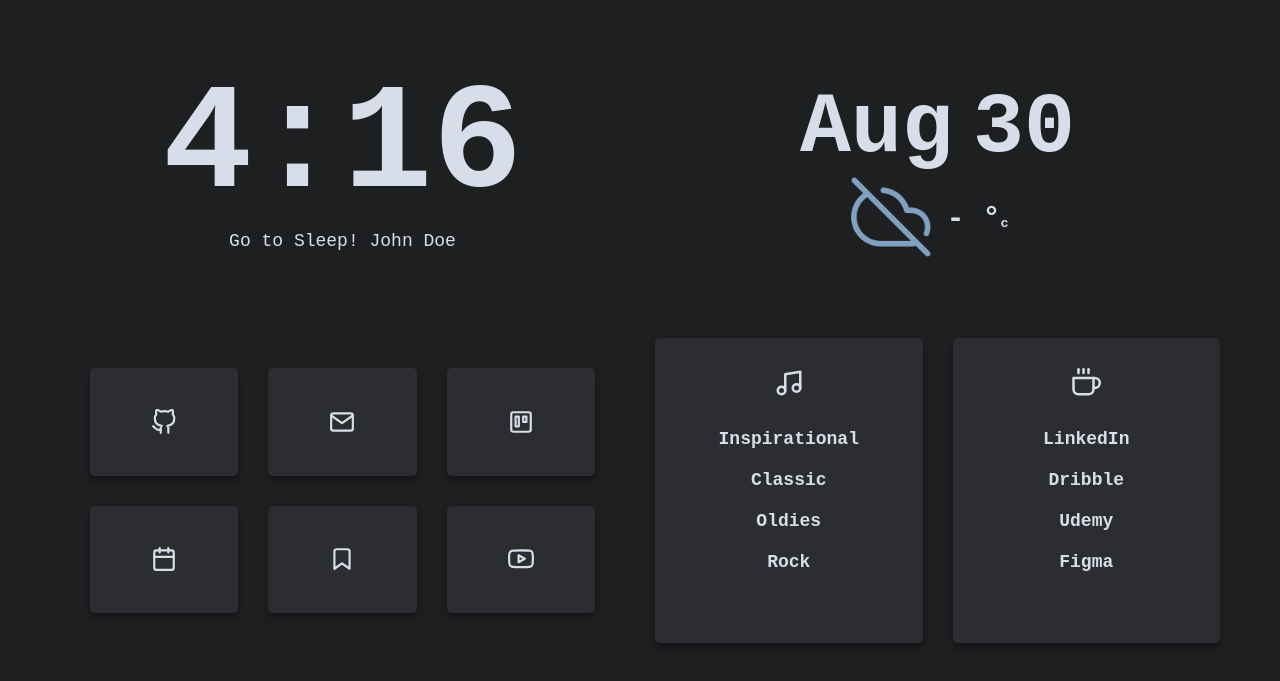
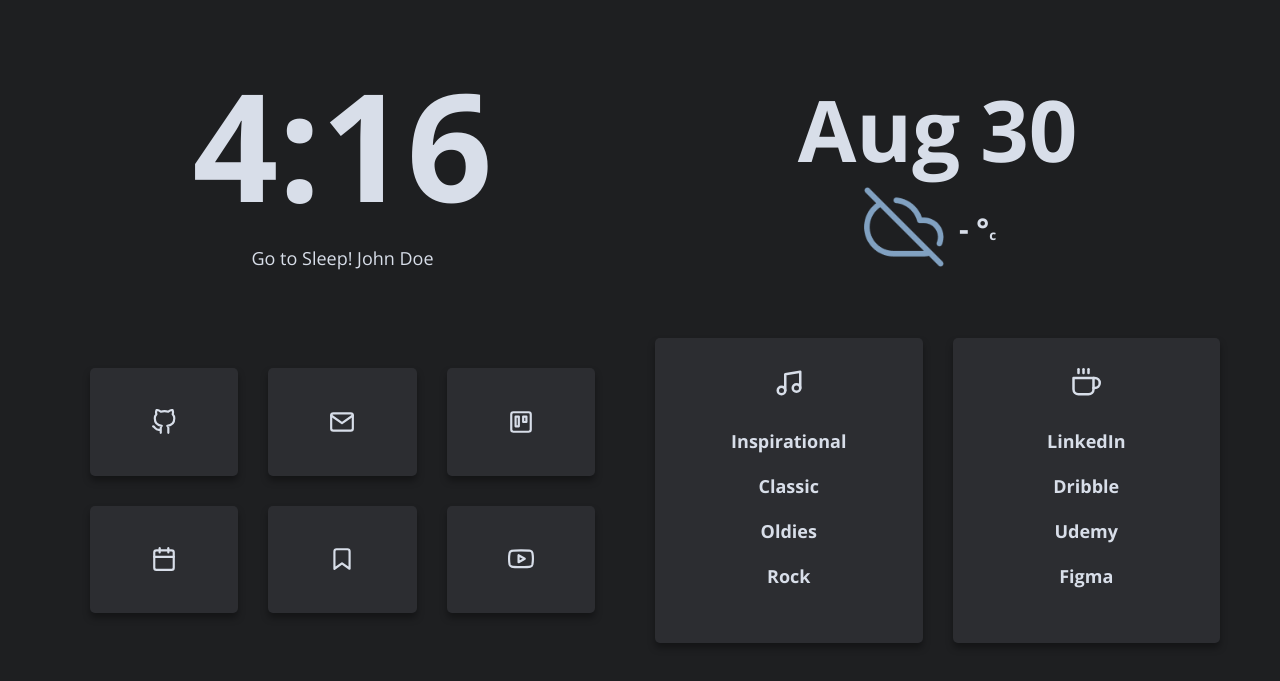
Before and after one commit to apetl/Bento, a website: page index.html in a window 1280 px wide. Shown: the part 77-758 px from the top of the page. Drawn offline with nearby package versions, Linux system fonts and the light colour scheme; no server answers.

Commit message:
Added open sans

```diff
--- a/index.html
+++ b/index.html
@@ -6,30 +6,30 @@
         <link rel="stylesheet" href="css/style.css" />
         <script src="https://unpkg.com/feather-icons"></script>
     </head>
-    <body>
+    <body class="darkfg darkbg">
         <div class="container">
-            <div class="hour">
-                <div class="clock">
-                    <div id="hour"></div>
-                    <div id="separator"></div>
-                    <div id="minutes"></div>
+            <div class="fblock">
+                <div class="clock ">
+                    <div id="hour" class="darkfg"></div>
+                    <div id="separator" class="darkfg"></div>
+                    <div id="minutes" class="darkfg"></div>
                 </div>
-                <div id="greetings"></div>
+                <div id="greetings" class="darkfg"></div>
             </div>
-            <div class="secon">
-                <div class="secon__date">
-                    <div id="month"></div>
-                    <div id="day"></div>
+            <div class="sblock">
+                <div class="sblock__date">
+                    <div id="month" class="darkfg"></div>
+                    <div id="day" class="darkfg"></div>
                 </div>
-                <div class="secon__weather">
+                <div class="sblock__weather">
                     <div class="weather-icon">
                         <img src="icons/unknown.png" />
                     </div>
                     <div class="temperature-value">
-                        <p>- °<span>c</span></p>
+                        <p>- °<span class="darkfg">c</span></p>
                     </div>
                     <div class="temperature-description">
-                        <p></p>
+                        <p class="darkfg"></p>
                     </div>
                 </div>
             </div>
@@ -73,7 +73,7 @@
                 </a>
             </div>
 
-            <div class="card qlist qlist__3">
+            <div class="card darksbg qlist qlist__1">
                 <i class="qlist__head" data-feather="music"></i>
                 <a
                     href="https://www.youtube.com/watch?v=dQw4w9WgXcQ"
@@ -97,7 +97,7 @@
                 >
             </div>
 
-            <div class="card qlist qlist__4">
+            <div class="card darksbg qlist qlist__2">
                 <i class="qlist__head" data-feather="coffee"></i>
                 <a href="https://www.linkedin.com" class="qlist__link"
                     >LinkedIn</a
--- a/js/weather.js
+++ b/js/weather.js
@@ -13,7 +13,7 @@ var tempUnit = 'C';
 
 const KELVIN = 273.15;
 // Use your own key for the Weather, Get it here: https://openweathermap.org/
-const key = 'aa5b0a76dfbf87441928fb3cc32d3d68';
+const key = 'aa5b0a76dfbf87441928fb3cc32d3d69';
 
 // Set Position function
 setPosition();
--- a/sass/main.scss
+++ b/sass/main.scss
@@ -1,3 +1,4 @@
+@import url('https://fonts.googleapis.com/css2?family=Open+Sans:wght@300;400;700&display=swap');
 // Responsive
 $bp-largest: 75em;
 $bp-large: 68.75em;
@@ -14,16 +15,16 @@ $bp-smallest: 31.25em;
 
     // C O L O R S
 
-    --accent: #3F8CC9;
+    --accent: #20a4f3;
 
     // Colors Dark theme
-    --darkbg: #1E1F21;
-    --darksbg: #2C2D31;
+    --darkbg: #1e1f21;
+    --darksbg: #2c2d31;
     --darkfg: #d8dee9;
 
     // Colors White theme
-    --lightbg: #FFFFFF;
-    --lightsbg: #F9FAFA;
+    --lightbg: #ffffff;
+    --lightsbg: #f9fafa;
     --lightfg: #000000;
 
     @media only screen and (max-width: $bp-large) {
@@ -36,18 +37,41 @@ $bp-smallest: 31.25em;
 * {
     margin: 0;
     padding: 0;
-    box-sizing: border-box;
-    font-family: 'Proxima nova', monospace;
+    box-sizing: border-box;font-family: 'Open Sans', sans-serif;
     color: var(--darkfg);
     font-size: 13.5px;
 
     transition: 0.2s ease-in-out;
 }
 
+.darkbg {
+    background-color: var(--darkbg);
+}
+
+.darksbg {
+    background-color: var(--darksbg);
+}
+
+.darkfg {
+    color: var(--darkfg);
+}
+
+.lightbg {
+    background-color: var(--lightbg);
+}
+
+.lightsbg {
+    background-color: var(--lightsbg);
+}
+
+
+.lightfg {
+    color: var(--lightfg);
+}
+
 body {
     width: 100vw;
     height: 100vh;
-    background-color: var(--darkbg);
     display: flex;
     align-items: center;
     justify-content: center;
@@ -73,7 +97,6 @@ body {
 }
 
 .card {
-    background-color: var(--darksbg);
     box-shadow: 0 5px 7px rgba(#000000, 0.35);
     border-radius: 5px;
 
@@ -83,7 +106,7 @@ body {
     }
 }
 
-.hour {
+.fblock {
     grid-row: 1 / span 2;
     grid-column: 1 / span 2;
 
@@ -98,7 +121,7 @@ body {
     }
 }
 
-.secon {
+.sblock {
     grid-column: 3 / span 2;
     grid-row: 1 / span 2;
 
@@ -233,7 +256,7 @@ body {
             background-color: var(--accent);
             transform: translateY(-0.3rem);
 
-        box-shadow: 0 20px 30px rgba(#000000, 0.35);
+            box-shadow: 0 20px 30px rgba(#000000, 0.35);
 
             & svg {
                 stroke: var(--darkbg);
@@ -251,11 +274,11 @@ body {
         display: none;
     }
 
-    &__3 {
+    &__1 {
         grid-column: 3;
         grid-row: 3 / span 2;
     }
-    &__4 {
+    &__2 {
         grid-column: 4;
         grid-row: 3 / span 2;
     }
```
Also changed, not shown: css/style.css.
